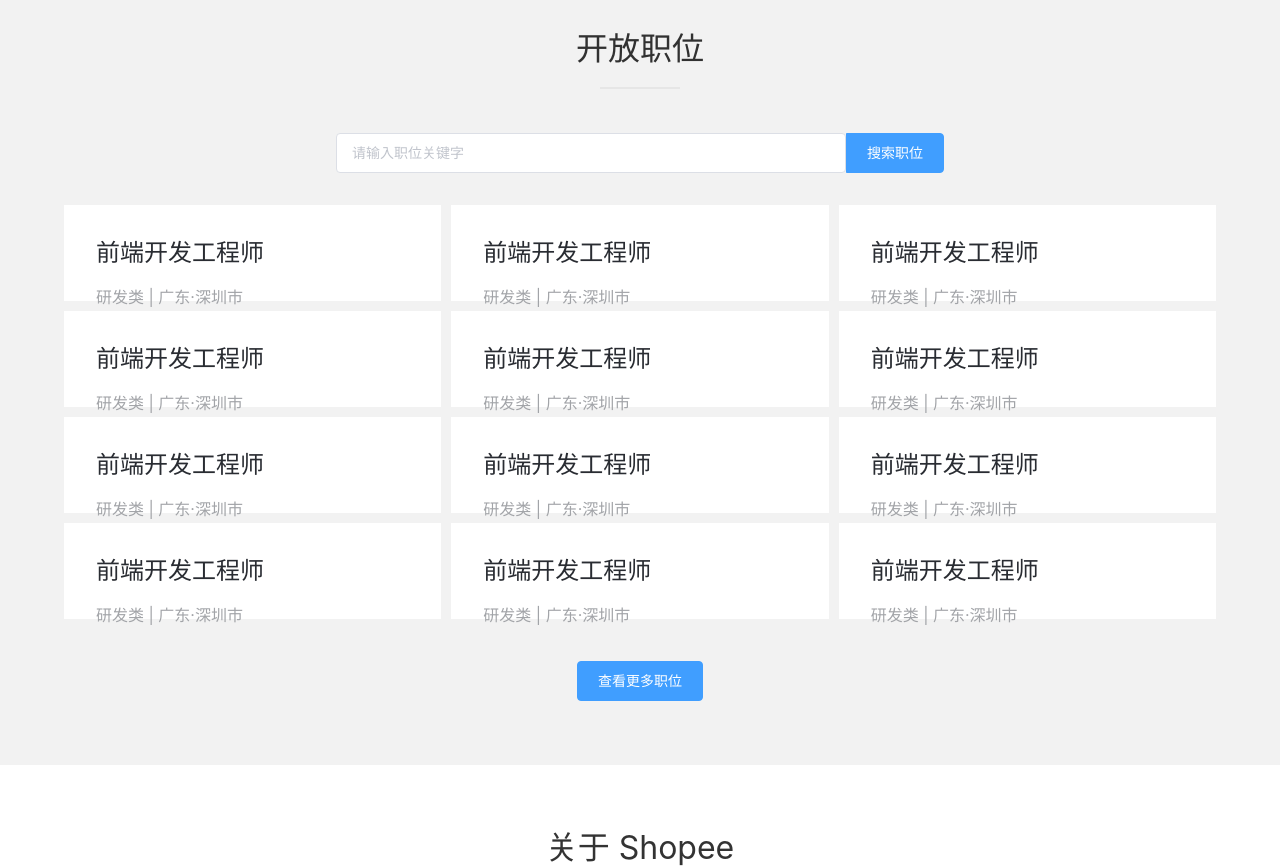
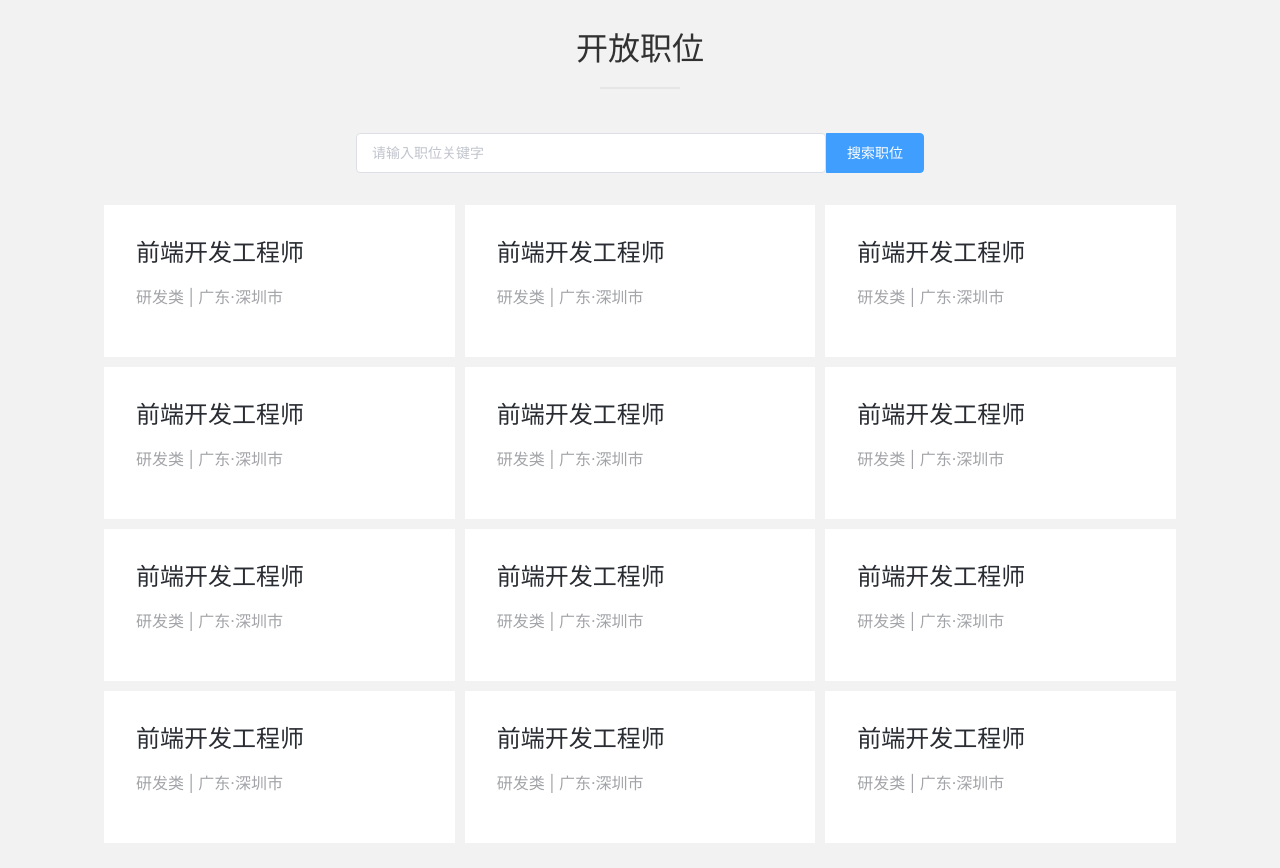
Before and after one commit to HINIOA/enterprise-recruitment-management-system, a Vue app: page / in a window 1280 px wide. Shown: the part 520-1388 px from the top of the page. Built offline with nearby package versions, Linux system fonts and the light colour scheme.

Commit message:
feat: 实现点击跳转功能 & 优化 CSS 类名

```diff
--- a/src/views/Home.vue
+++ b/src/views/Home.vue
@@ -1,33 +1,36 @@
 <template>
   <div class="home">
     <!-- Banner -->
-    <el-carousel height="33.3vw" :autoplay="false">
+    <el-carousel height="33.3vw" :autoplay="false" class="banner">
       <el-carousel-item v-for="url in bannerUrls" :key="url">
-        <img :src="url" alt="banner" class="banner" />
+        <img :src="url" alt="banner" class="banner__image" />
       </el-carousel-item>
     </el-carousel>
     <!-- 开放职位 -->
-    <title-card title="开放职位" class="jobs">
-      <div class="search">
+    <div class="jobs">
+      <title-card title="开放职位" class="jobs__container">
+      <div class="jobs__search">
         <el-input v-model="searchInput" placeholder="请输入职位关键字" />
-        <el-button type="primary">搜索职位</el-button>
+        <el-button type="primary" @click="searchJob">搜索职位</el-button>
       </div>
-      <div class="list">
+      <div class="jobs__content">
         <el-row v-for="(row, idx) in jobListRows" :key="idx" :gutter="10">
           <el-col v-for="item in row" :key="item" :span="8">
-            <div class="item">
-              <router-link to="/job-apply" class="link">
-                <p class="name">{{ item.name }}</p>
-                <p class="info">{{ item.info }}</p>
+            <div class="jobs__item">
+              <router-link :to="/job-detail/ + item.id" class="jobs__item-link">
+                <p class="jobs__item-name">{{ item.name }}</p>
+                <p class="jobs__item-info">{{ item.info }}</p>
               </router-link>
             </div>
           </el-col>
         </el-row>
       </div>
-      <div class="more">
+      <div class="jobs__more">
         <el-button type="primary" @click="routeToJobList">查看更多职位</el-button>
       </div>
     </title-card>
+    </div>
+
     <!-- 关于 -->
     <title-card title="关于 Shopee" class="about">
       <div class="about-container">
@@ -39,31 +42,31 @@
 
 <script lang="ts">
 import { defineComponent, ref } from "vue";
-import { useRouter } from 'vue-router';
+import { useRouter } from "vue-router";
 import BaseTitleCard from "@/components/BaseTitleCard.vue";
 
 function getJobListRows() {
   const data = [
-    { name: "前端开发工程师", info: "研发类 | 广东·深圳市" },
-    { name: "前端开发工程师", info: "研发类 | 广东·深圳市" },
-    { name: "前端开发工程师", info: "研发类 | 广东·深圳市" },
-    { name: "前端开发工程师", info: "研发类 | 广东·深圳市" },
-    { name: "前端开发工程师", info: "研发类 | 广东·深圳市" },
-    { name: "前端开发工程师", info: "研发类 | 广东·深圳市" },
-    { name: "前端开发工程师", info: "研发类 | 广东·深圳市" },
-    { name: "前端开发工程师", info: "研发类 | 广东·深圳市" },
-    { name: "前端开发工程师", info: "研发类 | 广东·深圳市" },
-    { name: "前端开发工程师", info: "研发类 | 广东·深圳市" },
-    { name: "前端开发工程师", info: "研发类 | 广东·深圳市" },
-    { name: "前端开发工程师", info: "研发类 | 广东·深圳市" },
-  ]
-  const jobListRows = []
+    { id: "1", name: "前端开发工程师", info: "研发类 | 广东·深圳市" },
+    { id: "2", name: "前端开发工程师", info: "研发类 | 广东·深圳市" },
+    { id: "3", name: "前端开发工程师", info: "研发类 | 广东·深圳市" },
+    { id: "4", name: "前端开发工程师", info: "研发类 | 广东·深圳市" },
+    { id: "5", name: "前端开发工程师", info: "研发类 | 广东·深圳市" },
+    { id: "6", name: "前端开发工程师", info: "研发类 | 广东·深圳市" },
+    { id: "7", name: "前端开发工程师", info: "研发类 | 广东·深圳市" },
+    { id: "8", name: "前端开发工程师", info: "研发类 | 广东·深圳市" },
+    { id: "9", name: "前端开发工程师", info: "研发类 | 广东·深圳市" },
+    { id: "10", name: "前端开发工程师", info: "研发类 | 广东·深圳市" },
+    { id: "11", name: "前端开发工程师", info: "研发类 | 广东·深圳市" },
+    { id: "12", name: "前端开发工程师", info: "研发类 | 广东·深圳市" },
+  ];
+  const jobListRows = [];
 
-  for (let i = 0; i + 2 < data.length; i+=3) {
-    jobListRows.push([data[i], data[i + 1], data[i + 2]])
+  for (let i = 0; i + 2 < data.length; i += 3) {
+    jobListRows.push([data[i], data[i + 1], data[i + 2]]);
   }
 
-  return ref(jobListRows)
+  return ref(jobListRows);
 }
 
 export default defineComponent({
@@ -77,13 +80,18 @@ export default defineComponent({
       "https://img.imgdb.cn/item/601503083ffa7d37b3cca9b7.jpg",
       "https://img.imgdb.cn/item/601502bd3ffa7d37b3cc930f.jpg",
     ]);
-    const jobListRows = getJobListRows()
-    const aboutText = 'Shopee是东南亚领航电商平台，覆盖新加坡、马来西亚、菲律宾、印度尼西亚、泰国和越南等市场。同时在中国深圳、上海和香港设立跨境业务办公室。2019年 Shopee总订单量高达12亿，同比增长100.5%。根据权威移动数据分析平台 App Annie，2019年Shopee强势跻身全球购物类App下载量前五，同时斩获东南亚及台湾市场购物类App年度总下载量、平均月活数、安卓使用总时长三项冠军，并领跑东南亚两大头部市场，拿下印尼及越南年度购物类App下载量与月活数双冠王。'
-    const searchInput = ref('')
+    const jobListRows = getJobListRows();
+    const aboutText =
+      "Shopee是东南亚领航电商平台，覆盖新加坡、马来西亚、菲律宾、印度尼西亚、泰国和越南等市场。同时在中国深圳、上海和香港设立跨境业务办公室。2019年 Shopee总订单量高达12亿，同比增长100.5%。根据权威移动数据分析平台 App Annie，2019年Shopee强势跻身全球购物类App下载量前五，同时斩获东南亚及台湾市场购物类App年度总下载量、平均月活数、安卓使用总时长三项冠军，并领跑东南亚两大头部市场，拿下印尼及越南年度购物类App下载量与月活数双冠王。";
+    const searchInput = ref("");
 
-    const router = useRouter()
+    const router = useRouter();
     const routeToJobList = () => {
-      router.push('/jobs')
+      router.push("/jobs");
+    };
+
+    const searchJob = () => {
+      routeToJobList()
     }
 
     return {
@@ -92,22 +100,26 @@ export default defineComponent({
       jobListRows,
       aboutText,
       routeToJobList,
+      searchJob,
     };
   },
 });
 </script>
 
 <style lang="scss">
-.el-carousel__item {
-  .banner {
+.banner-image {
   height: 100%;
-  }
 }
 
 .jobs {
   background-color: rgba(0, 0, 0, 0.05);
 
-  .search {
+  &__container {
+    max-width: 75rem;
+    margin: 0 auto;
+  }
+
+  &__search {
     display: flex;
     width: 50%;
     margin: 0 auto;
@@ -123,40 +135,43 @@ export default defineComponent({
     }
   }
 
-  .list {
+  &__content {
     padding: 2rem;
 
     .el-row {
       margin-bottom: 10px;
     }
+  }
 
-    .item {
+  &__item {
     background-color: #fff;
 
-      .link {
+    &:hover {
+      opacity: 0.7;
+    }
+
+    &-link {
       display: flex;
       flex-direction: column;
       justify-content: space-between;
       padding: 2rem 4rem 2rem 2rem;
-        height: 6rem;
-        text-decoration: none;
+      text-decoration: none !important;
+    }
 
-        .name {
+    &-name {
       font-size: 1.5rem;
       font-weight: 400;
       line-height: 2rem;
       color: rgb(41, 44, 50);
     }
 
-        .info {
+    &-info {
       font-size: 1rem;
       color: rgb(162, 164, 168);
     }
   }
-    }
-  }
 
-  .more {
+  &__more {
     display: flex;
     justify-content: center;
   }
```
Lines whose indentation alone changed are shown as unchanged.
